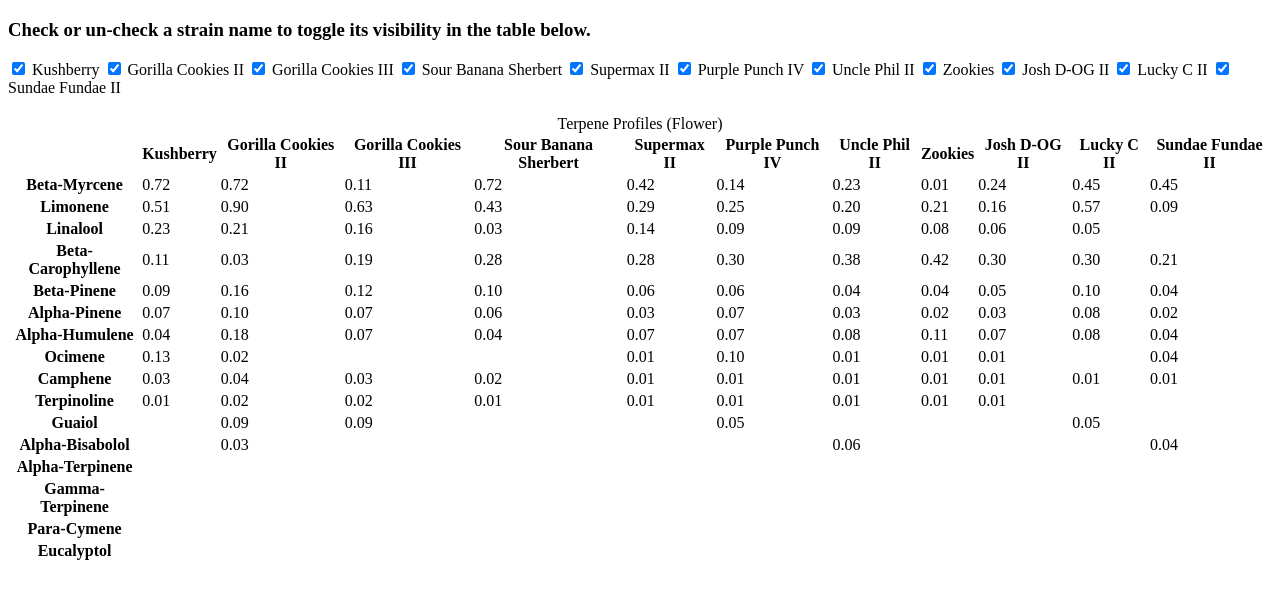
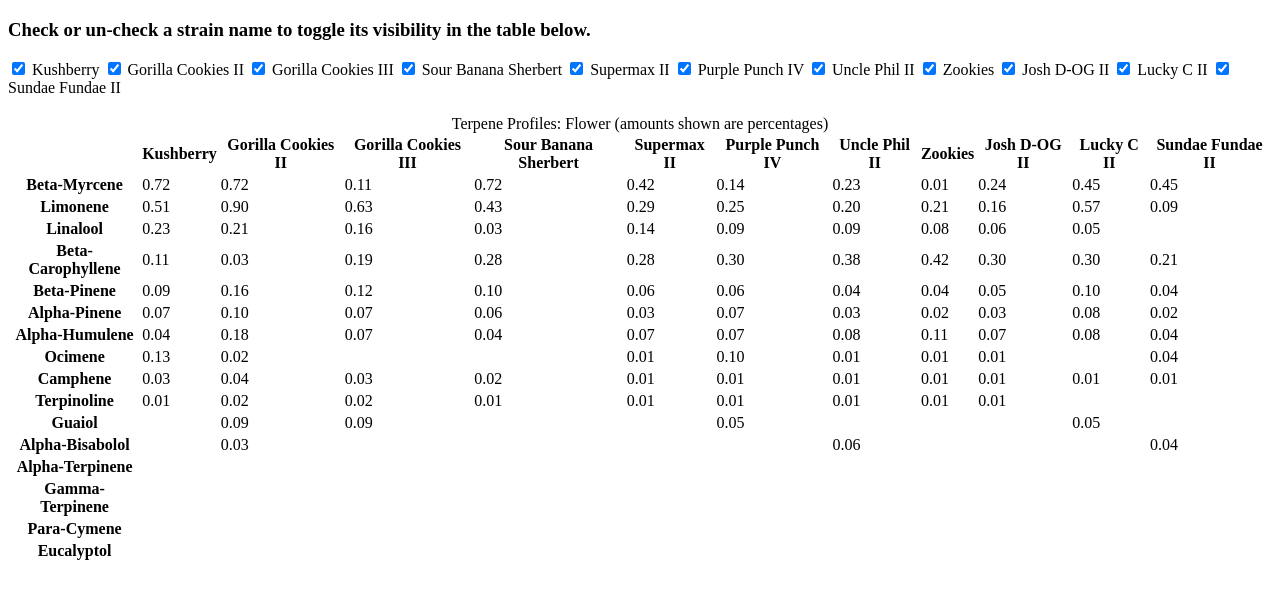
Before and after one commit to phoebeinviere/js-ykht3c, a website: page index.html in a window 1280 px wide. Drawn offline with nearby package versions, Linux system fonts and the light colour scheme.

Commit message:
1 file modified

```diff
--- a/index.html
+++ b/index.html
@@ -33,7 +33,7 @@ Check or un-check a strain name to toggle its visibility in the table below.
 <div style="overflow-x:auto;">
   <table id="flowerTerpenes">
   <caption>
-    Terpene Profiles (Flower)
+    Terpene Profiles: Flower (amounts shown are percentages)
   </caption>
   <thead>
     <tr>
```
